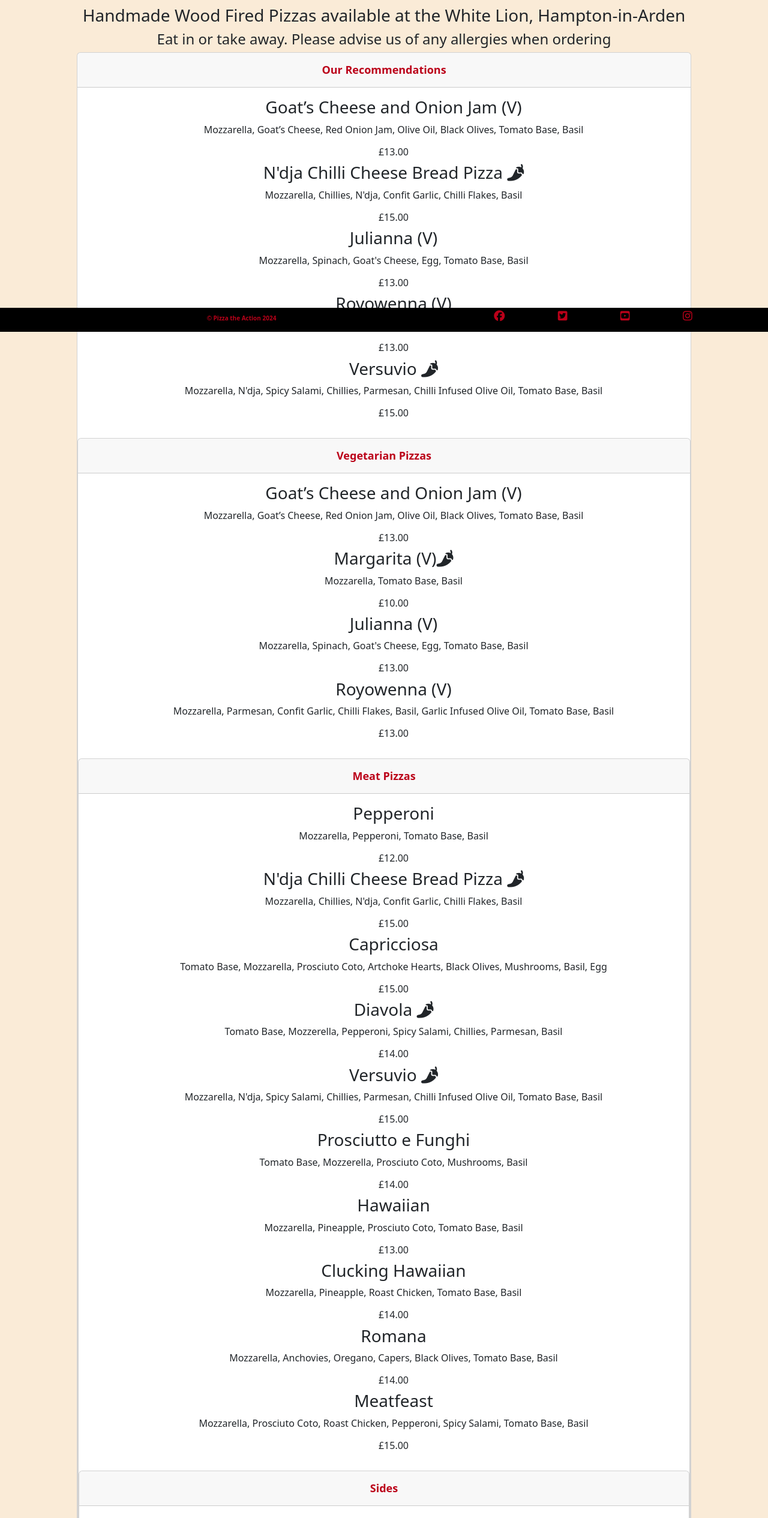
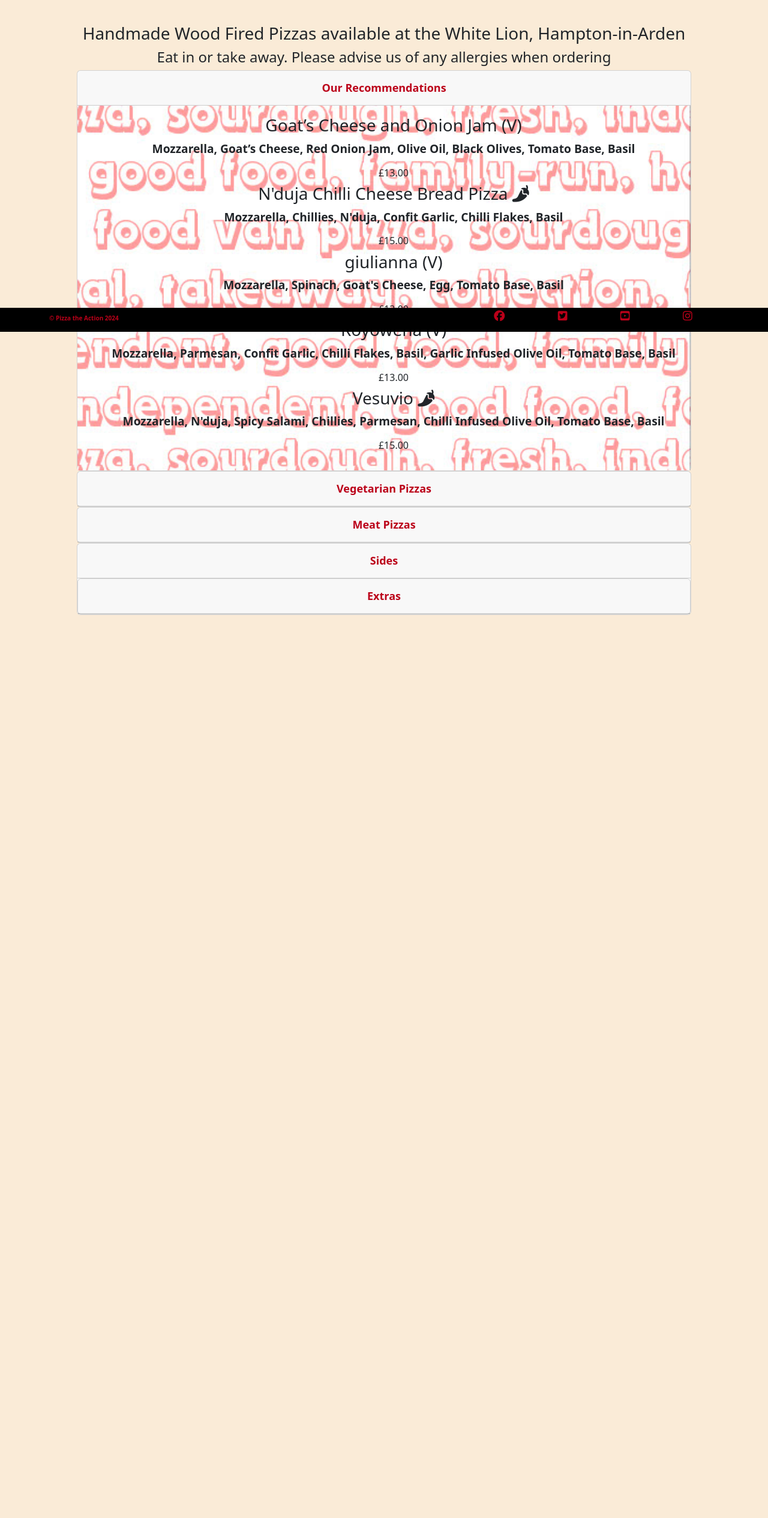
Before and after one commit to Charlie-Lambino-Worthington/Pizza-the-Action, a plain HTML site: page menu.html in a window 1280 px wide. Shown: the part 247-2777 px from the top of the page at 60% size. After the commit the page ends 1424 px from the top, so only its background shows below. Drawn offline with nearby package versions, Linux system fonts and the light colour scheme.

Commit message:
fix up menu page, may need to remove or change menu card background

```diff
--- a/assets/css/style.css
+++ b/assets/css/style.css
@@ -29,8 +29,6 @@ nav{
 }
 .navbar {
     background-color: black;
-    width: fit-content;
-    overflow: hidden;
     position: fixed;
     width: auto;
     top: 0;
@@ -97,7 +95,47 @@ footer i:hover {
     color: #BB0019;
     margin-top: 10px;
 }
-/*menu*/
+/*index*/
+ #hero {
+    height: 500px;
+    width: 100vw;
+    background: url("../images/fire.jpg") no-repeat center center/cover;
+    overflow: hidden;
+}
+#hero #herotext{
+   padding-top: 150px;
+    color: antiquewhite;
+    background-color: rgba(60, 60, 60, 0.6);
+    text-align: center;
+}
+
+#indextext {
+    padding: 5%;
+}
+
+.google-reviews-container {
+    max-width: 25%; /* Ensure it fits the screen */
+    overflow-x: hidden; /* Hide horizontal scroll if any overflow */
+    padding: 0 15px; /* Add padding to prevent content touching screen edges */
+    box-sizing: border-box;
+  }
+
+  .sk-ww-google-reviews {
+    width: 100%;
+    max-width: 100%; /* Prevent content from expanding beyond viewport */
+    margin: 0 auto; /* Center it */
+    overflow: hidden;
+  }
+
+
+/*gallery*/
+.gallery #img {
+    width: 100%;
+    padding: 5%;
+    line-height: 1em;
+    }
+
+ /*menu*/
 .menupage {
     margin: 10%;
     text-align: center;
@@ -113,47 +151,15 @@ footer i:hover {
     font-size: large;
 }
 
-/*index*/
- #hero {
-    height: 400px;
-    width: 100vw;
-    background: url("../images/fire.jpg") no-repeat center center/cover;
-    overflow: hidden;
+.card-body {
+    background: url("../images/1728052855544-db01db08-627c-4c65-9296-89eb678061fe_1.jpg") repeat-y center;
+    background-size: 100% auto; /* Stretches to fit the width, height adjusts proportionally */
+    font-weight: 700;
+    font-size: larger;
+
 }
-#hero #herotext{
-   padding-top: 150px;
-    color: antiquewhite;
-    background-color: rgba(60, 60, 60, 0.6);
-    text-align: center;
-    overflow: hidden;
-}
-.google-reviews-container {
-    max-width: 100%; /* Ensure it fits the screen */
-    overflow-x: hidden; /* Hide horizontal scroll if any overflow */
-    padding: 0 15px; /* Add padding to prevent content touching screen edges */
-    box-sizing: border-box;
-  }
-
-  .sk-ww-google-reviews {
-    width: 100%;
-    max-width: 100%; /* Prevent content from expanding beyond viewport */
-    margin: 0 auto; /* Center it */
-    overflow: hidden;
-  }
-
-  @media (max-width: 768px) {
-    .sk-ww-google-reviews {
-      width: 100%; /* Ensure responsiveness on smaller devices */
-      overflow: hidden;
-    }
-  }
-  }
-/*gallery*/
-.gallery #img {
-
-
 /*contact*/
-/*.contact p,
+.contact p,
 .contact h5 {
 font-size: large;
 }
@@ -167,42 +173,8 @@ font-size: large;
     padding-left: 10%;
     padding-right: 10%;
 }
-/*gallery*/
-/* Media query: large or landscape phones (576px and up) */
-@media screen and (min-width: 576px) {
-  /*  #gallery {
-        column-count: 2 !important;
-        column-gap: 0;
-    }
 
-}
-.gallery h1 {
-    text-align: center;
-    padding-bottom: 10px;
-}
-.gallery #img {
-width: 100%;
-padding: 5%;
-line-height: 1em;
-}
-
-#gallery {
-    line-height: 0;
-} */
+/*spacing*/
 .spacing {
 padding: 15px !important;
 }
-/*.spacingsm {
-    padding-bottom: 50px;
-}
-/* Media query: large or landscape phones (576px and up) */
-@media screen and (min-width: 576px) {
-  /*  #gallery {
-        column-count: 2 !important;
-
-        column-gap: 0;
-    }
-    #gallery img {
-        width: 33% !important;
-    }
-}
--- a/menu.html
+++ b/menu.html
@@ -65,14 +65,13 @@
         <div class="card">
           <div class="card-header" id="headingOne">
             <h5 class="mb-0">
-              <button class="btn btn-link" data-bs-toggle="collapse" data-bs-target="#collapseOne" aria-expanded="true"
-                aria-controls="collapseOne">
+              <button class="btn btn-link" data-bs-toggle="collapse" data-bs-target="#collapseOne" aria-expanded="true" aria-controls="collapseOne">
                 Our Recommendations
               </button>
             </h5>
           </div>
 
-          <div id="collapseOne" class="collapse show" aria-labelledby="headingOne" data-bs-parent="#accordion">
+          <div id="collapseOne" class="collapse show" aria-labelledby="headingOne" data-parent="#accordion">
             <div class="card-body">
               <ul>
                 <li>
@@ -81,40 +80,39 @@
                   <h6>£13.00</h6>
                 </li>
                 <li>
-                  <h3>N'dja Chilli Cheese Bread Pizza <i class="fa-solid fa-pepper-hot"></i></h3>
-                  <p>Mozzarella, Chillies, N'dja, Confit Garlic, Chilli Flakes, Basil</p>
+                  <h3>N'duja Chilli Cheese Bread Pizza <i class="fa-solid fa-pepper-hot"></i></h3>
+                  <p>Mozzarella, Chillies, N'duja, Confit Garlic, Chilli Flakes, Basil</p>
                   <h6>£15.00</h6>
                 </li>
                 <li>
-                  <h3>Julianna (V)</h3>
+                  <h3>giulianna (V)</h3>
                   <p>Mozzarella, Spinach, Goat's Cheese, Egg, Tomato Base, Basil</p>
                   <h6>£13.00</h6>
                 </li>
                 <li>
-                  <h3>Royowenna (V)</h3>
-                  <p>Mozzarella, Parmesan, Confit Garlic, Chilli Flakes, Basil, Garlic Infused Olive Oil, Tomato Base,
-                    Basil</p>
+                  <h3>Royowena (V)</h3>
+                  <p>Mozzarella, Parmesan, Confit Garlic, Chilli Flakes, Basil, Garlic Infused Olive Oil, Tomato Base, Basil</p>
                   <h6>£13.00</h6>
                 </li>
                 <li>
-                  <h3>Versuvio <i class="fa-solid fa-pepper-hot"></i></h3>
-                  <p>Mozzarella, N'dja, Spicy Salami, Chillies, Parmesan, Chilli Infused Olive Oil, Tomato Base, Basil</p>
+                  <h3>Vesuvio <i class="fa-solid fa-pepper-hot"></i></h3>
+                  <p>Mozzarella, N'duja, Spicy Salami, Chillies, Parmesan, Chilli Infused Olive Oil, Tomato Base, Basil</p>
                   <h6>£15.00</h6>
                 </li>
               </ul>
-
             </div>
           </div>
+        </div>
+
         <div class="card">
           <div class="card-header" id="headingTwo">
             <h5 class="mb-0">
-                <button class="btn btn-link collapsed" data-bs-toggle="collapse" data-bs-target="#collapseTwo"
-                  aria-expanded="false" aria-controls="collapseTwo">
+              <button class="btn btn-link collapsed" data-bs-toggle="collapse" data-bs-target="#collapseTwo" aria-expanded="false" aria-controls="collapseTwo">
                 Vegetarian Pizzas
               </button>
             </h5>
           </div>
-            <div id="collapseTwo" class="collapse show" aria-labelledby="headingTwo" data-parent="#accordion">
+          <div id="collapseTwo" class="collapse" aria-labelledby="headingTwo" data-parent="#accordion">
             <div class="card-body">
               <ul>
                 <li>
@@ -123,34 +121,34 @@
                   <h6>£13.00</h6>
                 </li>
                 <li>
-                    <h3>Margarita (V)<i class="fa-solid fa-pepper-hot"></i></h3>
+                  <h3>Margherita (V)<i class="fa-solid fa-pepper-hot"></i></h3>
                   <p>Mozzarella, Tomato Base, Basil</p>
                   <h6>£10.00</h6>
                 </li>
                 <li>
-                    <h3>Julianna (V)</h3>
+                  <h3>giulianna (V)</h3>
                   <p>Mozzarella, Spinach, Goat's Cheese, Egg, Tomato Base, Basil</p>
                   <h6>£13.00</h6>
                 </li>
                 <li>
-                    <h3>Royowenna (V)</h3>
-                    <p>Mozzarella, Parmesan, Confit Garlic, Chilli Flakes, Basil, Garlic Infused Olive Oil, Tomato Base,
-                      Basil</p>
+                  <h3>Royowena (V)</h3>
+                  <p>Mozzarella, Parmesan, Confit Garlic, Chilli Flakes, Basil, Garlic Infused Olive Oil, Tomato Base, Basil</p>
                   <h6>£13.00</h6>
                 </li>
               </ul>
             </div>
           </div>
+        </div>
+
         <div class="card">
           <div class="card-header" id="headingThree">
             <h5 class="mb-0">
-                  <button class="btn btn-link collapsed" data-bs-toggle="collapse" data-bs-target="#collapseThree"
-                    aria-expanded="false" aria-controls="collapseThree">
+              <button class="btn btn-link collapsed" data-bs-toggle="collapse" data-bs-target="#collapseThree" aria-expanded="false" aria-controls="collapseThree">
                 Meat Pizzas
               </button>
             </h5>
           </div>
-              <div id="collapseThree" class="collapse show" aria-labelledby="headingThree" data-parent="#accordion">
+          <div id="collapseThree" class="collapse" aria-labelledby="headingThree" data-parent="#accordion">
             <div class="card-body">
               <ul>
                 <li>
@@ -159,63 +157,65 @@
                   <h6>£12.00</h6>
                 </li>
                 <li>
-                      <h3>N'dja Chilli Cheese Bread Pizza <i class="fa-solid fa-pepper-hot"></i></h3>
-                      <p>Mozzarella, Chillies, N'dja, Confit Garlic, Chilli Flakes, Basil</p>
+                  <h3>N'duja Chilli Cheese Bread Pizza <i class="fa-solid fa-pepper-hot"></i></h3>
+                  <p>Mozzarella, Chillies, N'duja, Confit Garlic, Chilli Flakes, Basil</p>
                   <h6>£15.00</h6>
                 </li>
                 <li>
                   <h3>Capricciosa</h3>
-                      <p>Tomato Base, Mozzarella, Prosciuto Coto, Artchoke Hearts, Black Olives, Mushrooms, Basil, Egg</p>
+                  <p>Tomato Base, Mozzarella, Prosciuto Coto, Artichoke Hearts, Black Olives, Mushrooms, Basil, Egg</p>
                   <h6>£15.00</h6>
                 </li>
                 <li>
                   <h3>Diavola <i class="fa-solid fa-pepper-hot"></i></h3>
-                      <p>Tomato Base, Mozzerella, Pepperoni, Spicy Salami, Chillies, Parmesan, Basil</p>
+                  <p>Tomato Base, Mozzarella, Pepperoni, Spicy Salami, Chillies, Parmesan, Basil</p>
                   <h6>£14.00</h6>
                 </li>
                 <li>
-                      <h3>Versuvio <i class="fa-solid fa-pepper-hot"></i></h3>
-                      <p>Mozzarella, N'dja, Spicy Salami, Chillies, Parmesan, Chilli Infused Olive Oil, Tomato Base, Basil
-                      </p>
+                  <h3>Vesuvio <i class="fa-solid fa-pepper-hot"></i></h3>
+                  <p>Mozzarella, N'duja, Spicy Salami, Chillies, Parmesan, Chilli Infused Olive Oil, Tomato Base, Basil</p>
                   <h6>£15.00</h6>
                 </li>
                 <li>
                   <h3>Prosciutto e Funghi</h3>
-                      <p>Tomato Base, Mozzerella, Prosciuto Coto, Mushrooms, Basil</p>
+                  <p>Tomato Base, Mozzarella, Prosciuto Coto, Mushrooms, Basil</p>
                   <h6>£14.00</h6>
                 </li>
                 <li>
-                      <h3>Hawaiian</i></h3>
+                  <h3>Hawaiian</h3>
                   <p>Mozzarella, Pineapple, Prosciuto Coto, Tomato Base, Basil</p>
                   <h6>£13.00</h6>
                 </li>
-                    <h3>Clucking Hawaiian</i></h3>
+                <li>
+                  <h3>Clucking Hawaiian</h3>
                   <p>Mozzarella, Pineapple, Roast Chicken, Tomato Base, Basil</p>
                   <h6>£14.00</h6>
                 </li>
                 <li>
-                      <h3>Romana</i></h3>
+                  <h3>Romana</h3>
                   <p>Mozzarella, Anchovies, Oregano, Capers, Black Olives, Tomato Base, Basil</p>
                   <h6>£14.00</h6>
                 </li>
-                    <h3>Meatfeast</i></h3>
+                <li>
+                  <h3>Meatfeast</h3>
                   <p>Mozzarella, Prosciuto Coto, Roast Chicken, Pepperoni, Spicy Salami, Tomato Base, Basil</p>
                   <h6>£15.00</h6>
                 </li>
               </ul>
             </div>
           </div>
+        </div>
+
         <div class="card">
           <div class="card-header" id="headingFour">
             <h5 class="mb-0">
-                    <button class="btn btn-link" data-bs-toggle="collapse" data-bs-target="#collapseFour"
-                      aria-expanded="true" aria-controls="collapseFour">
+              <button class="btn btn-link collapsed" data-bs-toggle="collapse" data-bs-target="#collapseFour" aria-expanded="false" aria-controls="collapseFour">
                 Sides
               </button>
             </h5>
           </div>
 
-                <div id="collapseFour" class="collapse show" aria-labelledby="headingOne" data-parent="#accordion">
+          <div id="collapseFour" class="collapse" aria-labelledby="headingFour" data-parent="#accordion">
             <div class="card-body">
                     <ul>
                       <li>
@@ -224,8 +224,8 @@
                         <h6>£7.00</h6>
                       </li>
                       <li>
-                        <h3>N'dja Chilli Cheese Bread <i class="fa-solid fa-pepper-hot"></i></h3>
-                        <p>Mozzarella, Chillies, N'dja, Chilli Flakes, Basil</p>
+                        <h3>N'duja Chilli Cheese Bread <i class="fa-solid fa-pepper-hot"></i></h3>
+                        <p>Mozzarella, Chillies, N'duja, Chilli Flakes, Basil</p>
                         <h6>£8.00</h6>
                       </li>
                       <li>
@@ -234,6 +234,41 @@
                         <h6>£13.00</h6>
                       </li>
                     </ul>
+                  </div>
+                </div>
+                <div class="card">
+                  <div class="card-header" id="headingFive">
+                    <h5 class="mb-0">
+                      <button class="btn btn-link collapsed" data-bs-toggle="collapse" data-bs-target="#collapseFive" aria-expanded="false" aria-controls="collapseFive">
+                        Extras
+                      </button>
+                    </h5>
+                  </div>
+
+                  <div id="collapseFive" class="collapse" aria-labelledby="headingFive" data-parent="#accordion">
+                    <div class="card-body">
+                      <ul>
+                        <li>
+                          <h3>Pepper, onions, mushrooms, olives, pineapple, sweetcorn, chillies</h3>
+                          <h6>£0.75</h6>
+                        </li>
+                        <li>
+                          <h3>Ham, salami, pepperoni, egg, parmesan, artichokes, chicken, goat’s cheese,
+                            anchovies, n'duja
+                            </h3>
+                          <h6>£1.00</h6>
+                        </li>
+                        <li>
+                          <h3>Gluten Free base</h3>
+                          <h6>£2.00</h6>
+                        </li>
+                        <li>
+                          <h3> vegan “mozzarella”</h3>
+                          <h6>£1.00</h6>
+                        </li>
+                      </ul>
+                    </div>
+                  </div>
                 </div>
               </div>
               </div>
```
Also changed, not shown: index.html (+1 -1 lines), assets/images/1728052855544-db01db08-627c-4c65-9296-89eb678061fe_1.jpg (added). Lines whose indentation alone changed are shown as unchanged.
